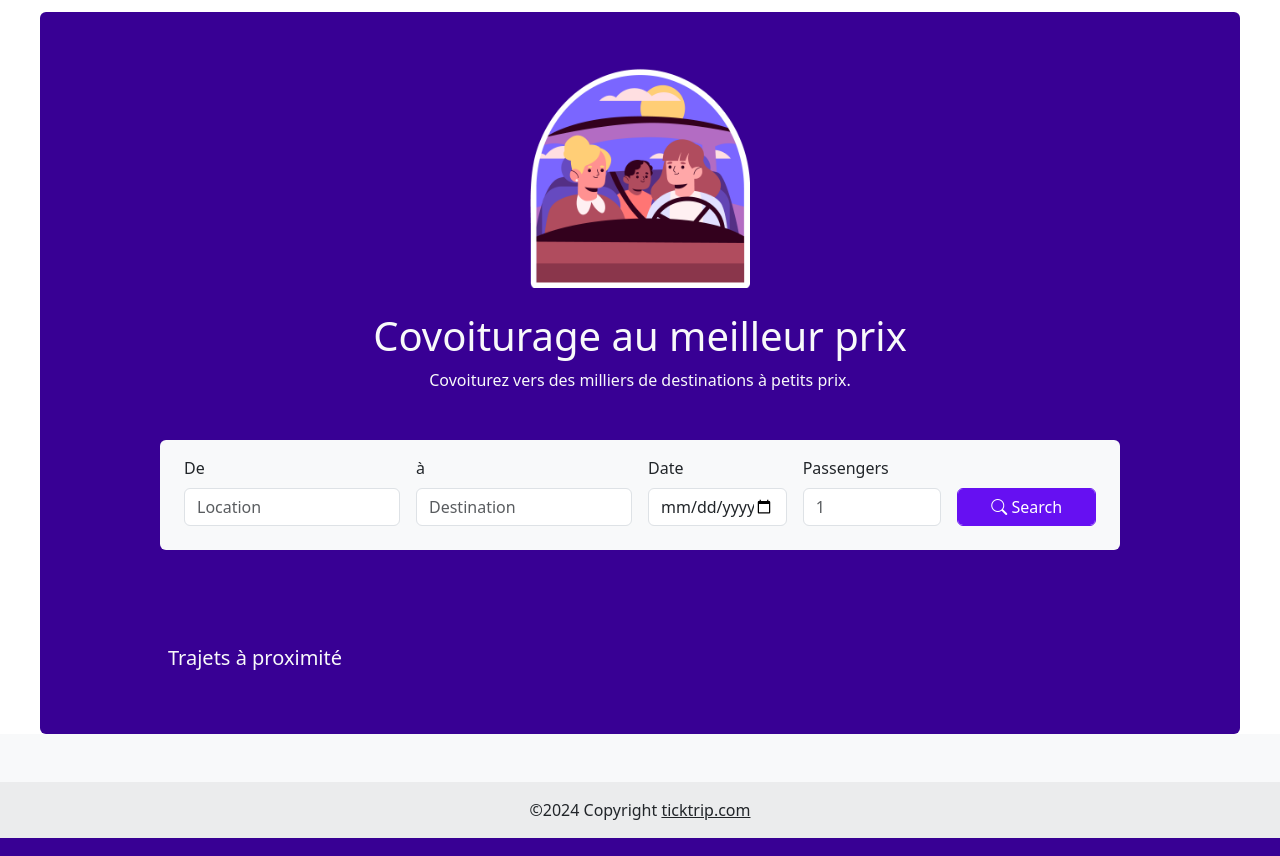
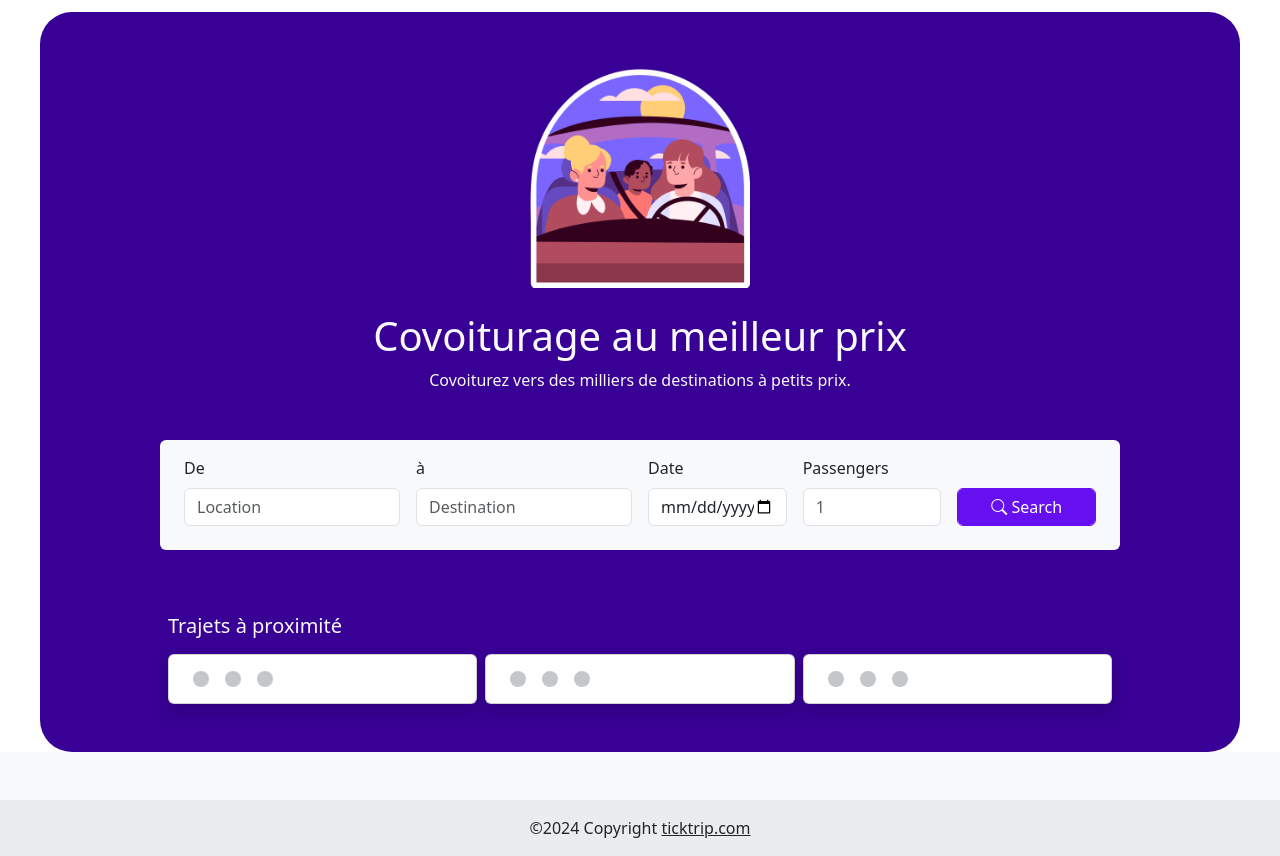
Before and after one commit to sxrah-boop/tickTrip, a Laravel app: page /home in a window 1280 px wide. Shown: the part 70-926 px from the top of the page. Run offline with Laravel 10, Linux system fonts and the light colour scheme; some libraries are stand-ins or nearby versions.

Commit message:
add loader to cards in the home page

```diff
--- a/resources/views/home.blade.php
+++ b/resources/views/home.blade.php
@@ -1,9 +1,8 @@
-
 @include('includes.header')
 <!-- main section -->
 <section class="container-fluid px-2 pt-1" style="width: 95%;">
 
-        <div class=" py-4 rounded-2" style="background-color: #380094; padding-inline: 8rem;">
+    <div class=" py-4 rounded-5" style="background-color: #380094; padding-inline: 8rem;">
         <!-- hero title -->
         <div class="text-center text-light" style="margin-top: 2rem;margin-bottom: 4rem;">
             <img class="mb-4" src="images/chba7/OBJECTS.png" alt="" height="220" width="220">
@@ -11,7 +10,7 @@
             <p>Covoiturez vers des milliers de destinations à petits prix.</p>
         </div>
         <!-- search bar-->
-            <div class="mt-4 bg-light " style="margin-bottom: 6rem;">
+        <div class="mt-4 bg-light " style="margin-bottom: 4rem;">
             <form class="row g-3 bg-light pb-4 rounded-2 px-3">
                 <div class="col-md-3">
                     <label for="inputLocation" class="form-label">De</label>
@@ -103,6 +102,31 @@
         });
     }
 
+    function displayLoaderCards() {
+        var tripCardsContainer = $("#trip-cards-container");
+        tripCardsContainer.empty(); // Clear existing trip cards
+
+        // Create loader cards
+        for (var i = 0; i < 3; i++) {
+            var loaderCardHtml = `
+            <div class="card px-4 py-3 shadow flex-fill d-flex flex-row gap-3">
+                <div class="spinner-grow spinner-grow-sm text-secondary" role="status">
+                    <span class="visually-hidden">Loading...</span>
+                </div>
+                <div class="spinner-grow spinner-grow-sm text-secondary" role="status">
+                    <span class="visually-hidden">Loading...</span>
+                </div>
+                <div class="spinner-grow spinner-grow-sm text-secondary" role="status">
+                    <span class="visually-hidden">Loading...</span>
+                </div>
+            </div>
+        `;
+            tripCardsContainer.append(loaderCardHtml); // Append loader card to container
+        }
+    }
+
+    displayLoaderCards();
+
     // Function to display closest trips
     function displayClosestTrips(trips) {
         var tripCardsContainer = $("#trip-cards-container");
--- a/resources/views/includes/header.blade.php
+++ b/resources/views/includes/header.blade.php
@@ -69,7 +69,7 @@
                             </li>
                         </ul>
                     </div>
-                    <a href="{{ route('create-trip') }}" class="btn btn-primary  d-none d-md-block me-2">
+                    <a href="" class="btn btn-primary  d-none d-md-block me-2">
 
                         <img class="mx-1" src="images/navbar/components/icon-wrapper-h.svg" alt="add icon" height="16"
                             width="16">
@@ -80,11 +80,8 @@
                     <!-- If the user is authenticated, show profile image and name -->
 
                     <div class="dropdown">
-                        <a href="#"
-                            class="ms-2 me-2 d-flex align-items-center text-decoration-none text-dark dropdown-toggle"
-                            id="profileDropdown" role="button" data-bs-toggle="dropdown" aria-expanded="false">
-                            <img class="rounded-circle me-2" src="images/navbar/profile.svg" alt="Profile Image"
-                                height="38" width="38">
+    <a href="#" class="ms-2 me-2 d-flex align-items-center text-decoration-none text-dark dropdown-toggle" id="profileDropdown" role="button" data-bs-toggle="dropdown" aria-expanded="false">
+        <img class="rounded-circle me-2" src="images/navbar/profile.svg" alt="Profile Image" height="38" width="38">
         <span>{{ Auth::user()->firstname }} {{ Auth::user()->lastname }}</span>
     </a>
     <ul class="dropdown-menu" aria-labelledby="profileDropdown">
@@ -130,6 +127,3 @@
             </div>
         </div>
     </nav>
-    <script src="https://cdn.jsdelivr.net/npm/bootstrap@5.3.2/dist/js/bootstrap.bundle.min.js"
-        integrity="sha384-C6RzsynM9kWDrMNeT87bh95OGNyZPhcTNXj1NW7RuBCsyN/o0jlpcV8Qyq46cDfL"
-        crossorigin="anonymous"></script>
```
Also changed, not shown: resources/css/app.css (line endings or trailing spaces). Lines whose indentation alone changed are shown as unchanged.
